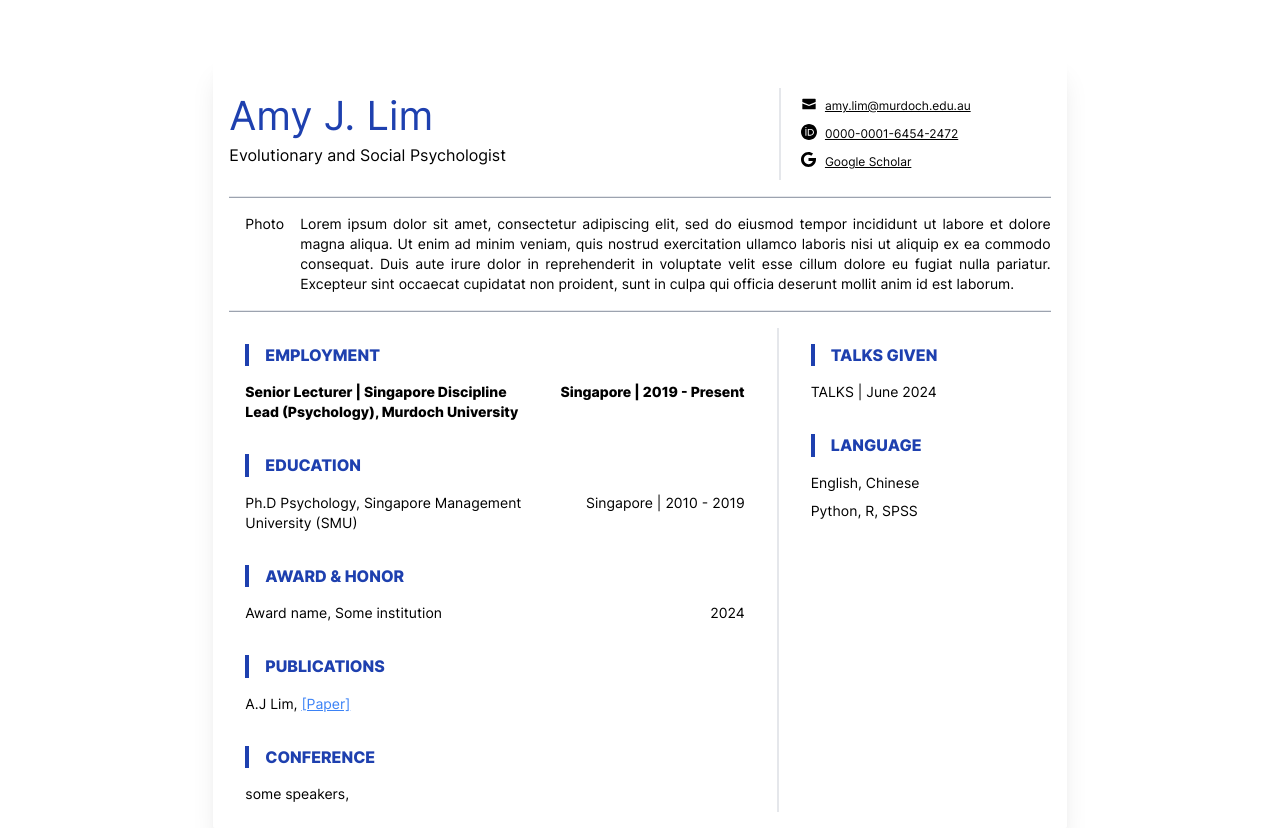
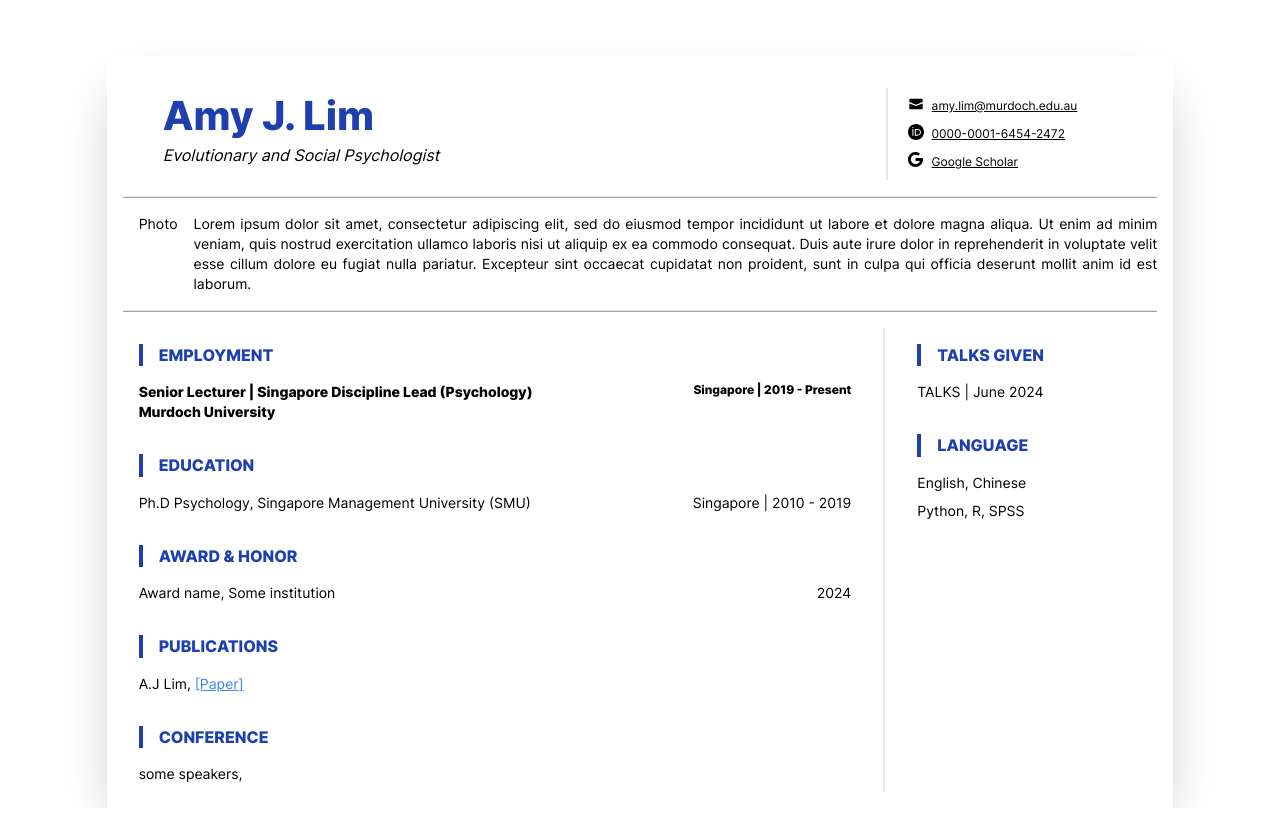
Before and after one commit to amylimjy/amylimjy.github.io, a React (Vite) app: page / in a window 1280 px wide. Built offline with nearby package versions, Linux system fonts and the light colour scheme.

Commit message:
[TECH][marcus] feat: change employment section to grid. Increase box shadow to 2xl. make name bold and title italic

```diff
--- a/src/components/layout/BasePage.tsx
+++ b/src/components/layout/BasePage.tsx
@@ -9,7 +9,7 @@ export const BasePage = ({
       id="page__content"
       className={"flex-1 pt-14"}
     >
-      <section className="md:col-start-3 col-span-8 p-4 shadow-xl rounded-sm">{children}</section>
+      <section className="md:col-start-2 col-span-10 p-4 shadow-2xl rounded-sm">{children}</section>
     </GridLayout>
   );
 };
--- a/src/components/page-sections/Headline.tsx
+++ b/src/components/page-sections/Headline.tsx
@@ -11,9 +11,9 @@ export const Headline = (): React.JSX.Element => {
 
   return (
     <div className="flex flex-col md:flex-row justify-between mt-4">
-      <div>
-        <div className="text-h2 text-blue-800">Amy J. Lim</div>
-        <div className="text-h5">Evolutionary and Social Psychologist</div>
+      <div className="ml-10">
+        <div className="text-h2 text-blue-800 font-bold">Amy J. Lim</div>
+        <div className="text-h5 italic">Evolutionary and Social Psychologist</div>
       </div>
       <div className="flex flex-row mr-20">
         <Divider direction="vertical" className="hidden md:block bg-gray-200" />
--- a/src/components/page-sections/ResumeEmployment.tsx
+++ b/src/components/page-sections/ResumeEmployment.tsx
@@ -7,11 +7,12 @@ export const ResumeEmployment = (): React.JSX.Element => {
     <div className="flex-1 mb-8">
       <ResumeSectionTitle title="EMPLOYMENT" />
       {jsonData.map((item, index) => (
-        <div key={index} className="flex justify-between mb-2">
-          <div className={`flex-1 mx-4 ${item.end.toLowerCase() === "present" ? "font-bold" : ""}`}>
-            {item.title}, {item.employer}
+        <div key={index} className="grid grid-cols-4">
+          <div className={`col-span-3 col-start-1 text-left ml-4 ${item.end.toLowerCase() === "present" ? "font-bold" : ""}`}>
+            {item.title} <br />
+            {item.employer}
           </div>
-          <div className={`text-left max-w-48 mx-4 ${item.end.toLowerCase() === "present" ? "font-bold" : ""}`}>
+          <div className={`col-start-4 text-right mr-4 ${item.end.toLowerCase() === "present" ? "font-bold" : ""} text-xs`}>
             {item.location} | {item.start} - {item.end}
           </div>
         </div>
```
